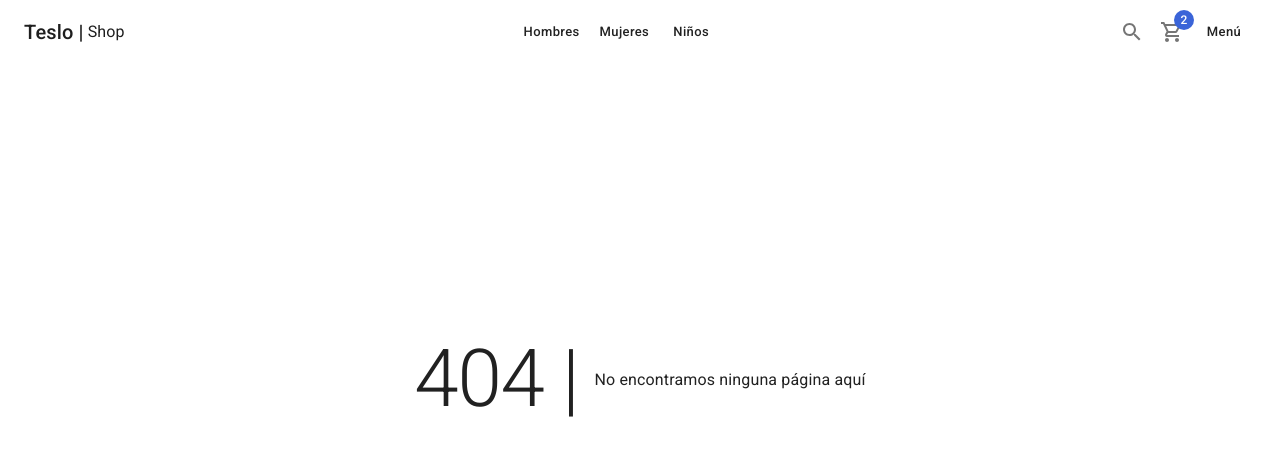
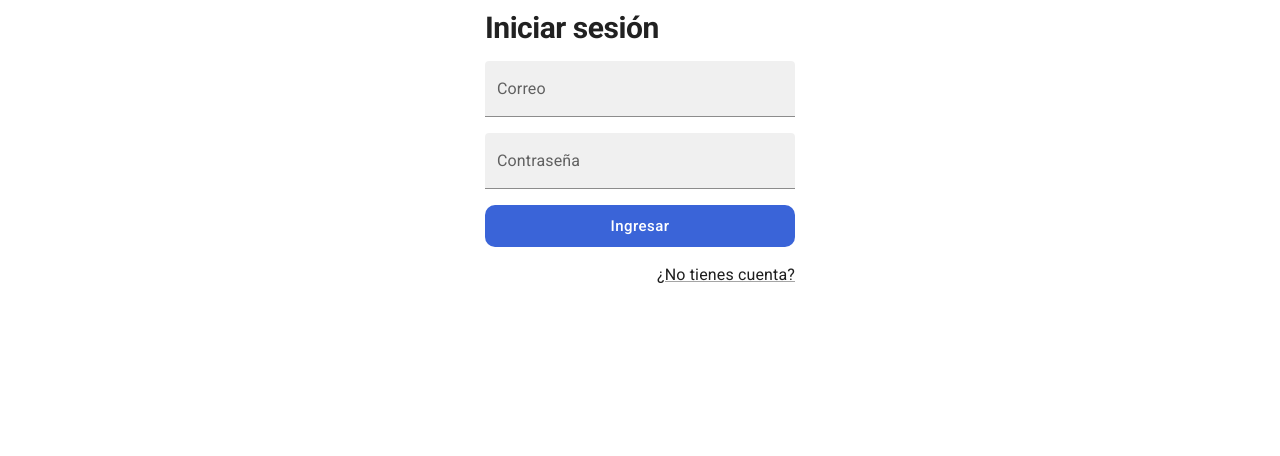
Before and after one commit to mundoenrique/05-next-teslo-shop, a Next.js app: page /auth/login in a window 1280 px wide. Before the commit this address had no page. Shown: the top 456 px of the page. Built offline with nearby package versions, Linux system fonts and the light colour scheme.

Commit message:
Inicio de sesión

```diff
--- /dev/null
+++ b/components/layuots/AuthLayout.tsx
@@ -0,0 +1,23 @@
+import { FC } from 'react';
+import Head from 'next/head';
+import { Box } from '@mui/material';
+
+interface Props {
+  children: JSX.Element;
+  title: string;
+}
+
+export const AuthLayout: FC<Props> = ({ title, children }) => {
+  return (
+    <>
+      <Head>
+        <title>{title}</title>
+      </Head>
+      <main>
+        <Box display="flex" justifyContent="center" alignItems="center" height="calc(100vh -200px)">
+          {children}
+        </Box>
+      </main>
+    </>
+  );
+};
--- a/components/layuots/index.ts
+++ b/components/layuots/index.ts
@@ -1 +1,2 @@
+export * from './AuthLayout';
 export * from './ShopLayout';
--- /dev/null
+++ b/pages/auth/login.tsx
@@ -0,0 +1,37 @@
+import React from 'react';
+import NextLink from 'next/link';
+import { Box, Grid, Typography, Link, TextField, Button } from '@mui/material';
+
+import { AuthLayout } from '../../components/layuots';
+
+const LoginPage = () => (
+  <AuthLayout title="Ingresar">
+    <Box sx={{ width: 350, padding: '10px 20px' }}>
+      <Grid container spacing={2}>
+        <Grid item xs={12}>
+          <Typography variant="h1" component="h1">
+            Iniciar sesión
+          </Typography>
+        </Grid>
+        <Grid item xs={12}>
+          <TextField label="Correo" variant="filled" fullWidth />
+        </Grid>
+        <Grid item xs={12}>
+          <TextField label="Contraseña" type="password" variant="filled" fullWidth />
+        </Grid>
+        <Grid item xs={12}>
+          <Button color="secondary" className="circular-btn" size="large" fullWidth>
+            Ingresar
+          </Button>
+        </Grid>
+        <Grid item xs={12} display="flex" justifyContent="end">
+          <NextLink href="/auth/register" passHref>
+            <Link underline="always">¿No tienes cuenta?</Link>
+          </NextLink>
+        </Grid>
+      </Grid>
+    </Box>
+  </AuthLayout>
+);
+
+export default LoginPage;
```
